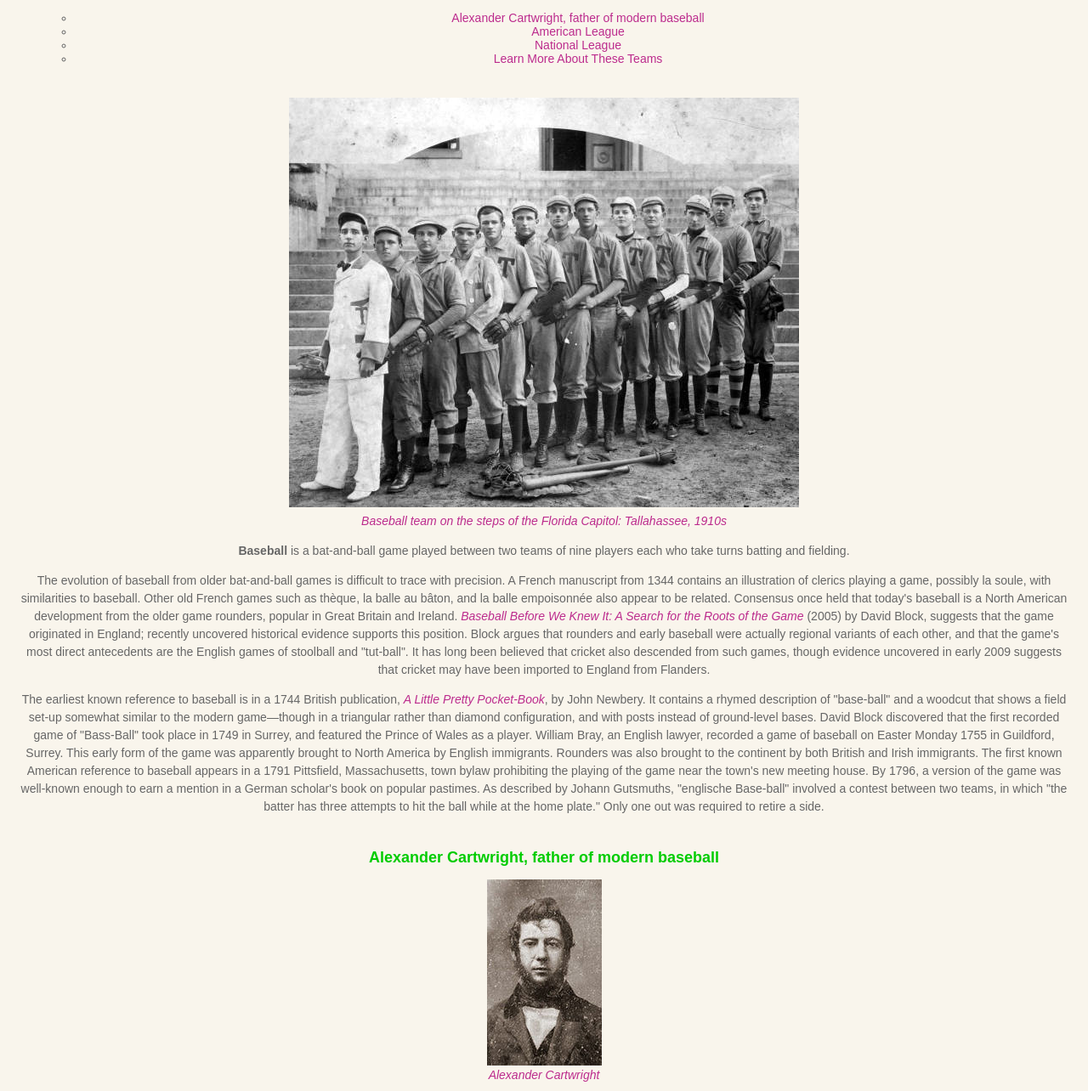
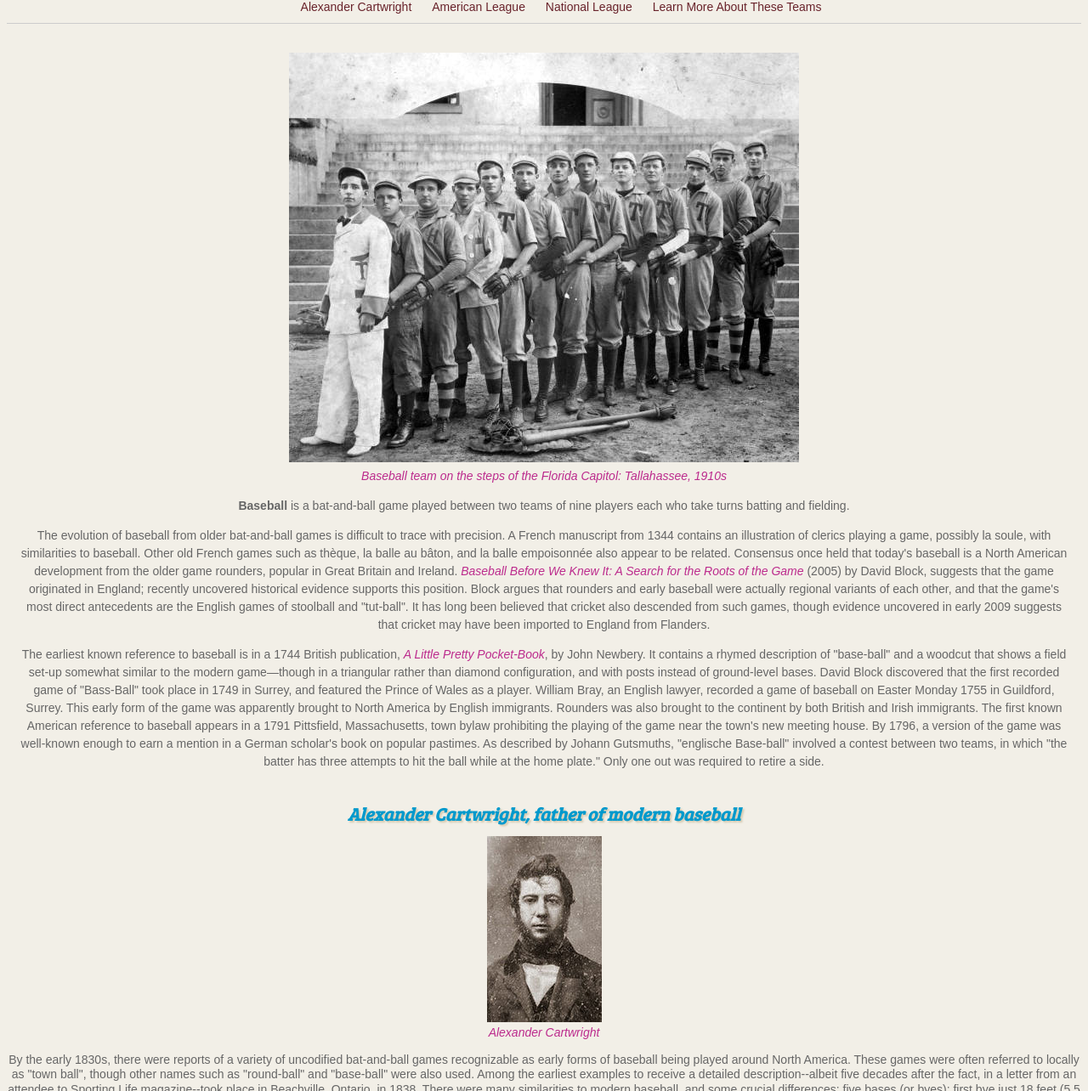
Before and after one commit to easutton/dws1, a plain HTML site: page sutton-elizabeth-project2/index.html in a window 1280 px wide. Shown: the part 77-1361 px from the top of the page at 85% size. Drawn offline with Linux system fonts and the light colour scheme.

Commit message:
Getting detailed

```diff
--- a/sutton-elizabeth-project2/css/styles.css
+++ b/sutton-elizabeth-project2/css/styles.css
@@ -1,9 +1,13 @@
+@import url('http://fonts.googleapis.com/css?family=Bree+Serif');
+@charset "utf-8";
+
 body {
 	font-family: Arial, Helvetica, sans-serif;
 	color: #666666;
 	font-size: 14px;
-	background-color: #F9F5EC;
+	background-color: rgba(207,192,162,0.25);
 	text-align: center;
+	line-height: 125%;
 	}
 
 header {
@@ -14,14 +18,39 @@ header {
 	width:100%;
 	}
 
+.nav {
+	border: 1px solid #ccc;
+	border-width: 1px 0;
+	list-style: none;
+	margin: 0;
+	padding: 0;
+	text-align: center;
+	}
+
+.nav li {
+	display: inline;
+	list-style-position: inside;
+	}
+
+.nav a {
+	display: inline-block;
+	padding: 10px;
+	}
+
 h1 {
+	font-family: "Bree Serif";
 	color: #0099cc;
 	font-size: 36px;
+	text-align: center;
 	}
 
 h2 {
-	color: #00cc00;
-	font-size: 18px;
+	color: #0099cc;
+	font-family: "Bree Serif";
+	font-size: 21px;
+	font-style: italic;
+	font-weight: 700;
+	text-shadow: 2px 2px 2px rgba(207,192,162,0.75);
 	}
 
 em {
@@ -34,13 +63,9 @@ em {
 	padding: 10px;
 	}
 
-#ul {
-	color: #942029;
-	}
-
 /* unvisited link */
 a:link {
-color: #BC2B8D;
+color: #69232B;
 text-decoration: none;
 }
 
@@ -52,12 +77,12 @@ text-decoration: none;
 
 /* mouse over link */
 a:hover {
-color: #f9778a;
+color: #BC2B8D;
 text-decoration: none;
 }
 
 /* selected link */
 a:active {
-color: #f9778a;
+color: #942029;
 text-decoration: none;
 }
--- a/sutton-elizabeth-project2/index.html
+++ b/sutton-elizabeth-project2/index.html
@@ -13,7 +13,7 @@
 
 			<ul class="nav">
 				<ul>
-				<li><a href="#cartwright">Alexander Cartwright, father of modern baseball</a></li>
+				<li><a href="#cartwright">Alexander Cartwright</a></li>
 				<li><a href="#american">American League</a></li>
 				<li><a href="#national">National League</a></li>
 				<li><a href="#learnmore">Learn More About These Teams</a></li>
```
